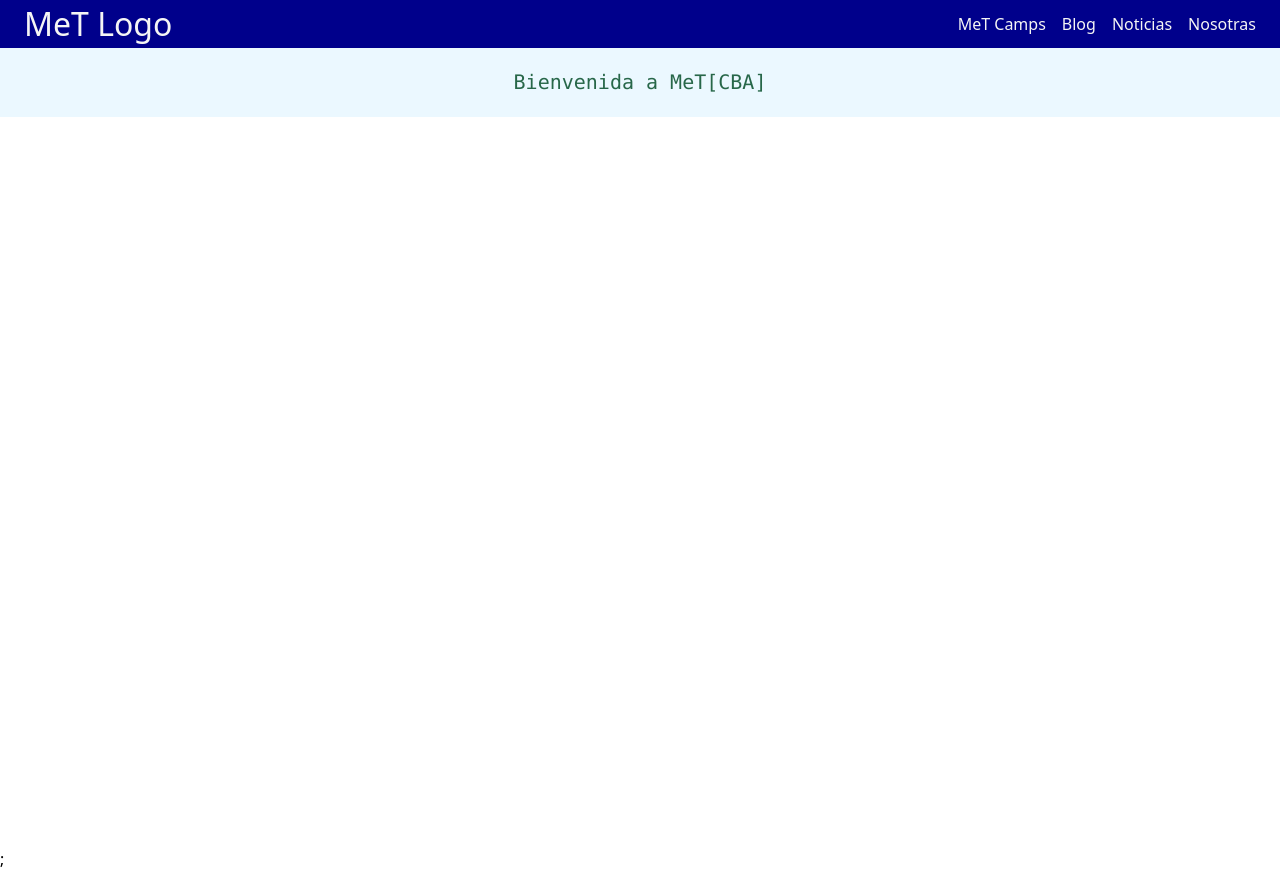
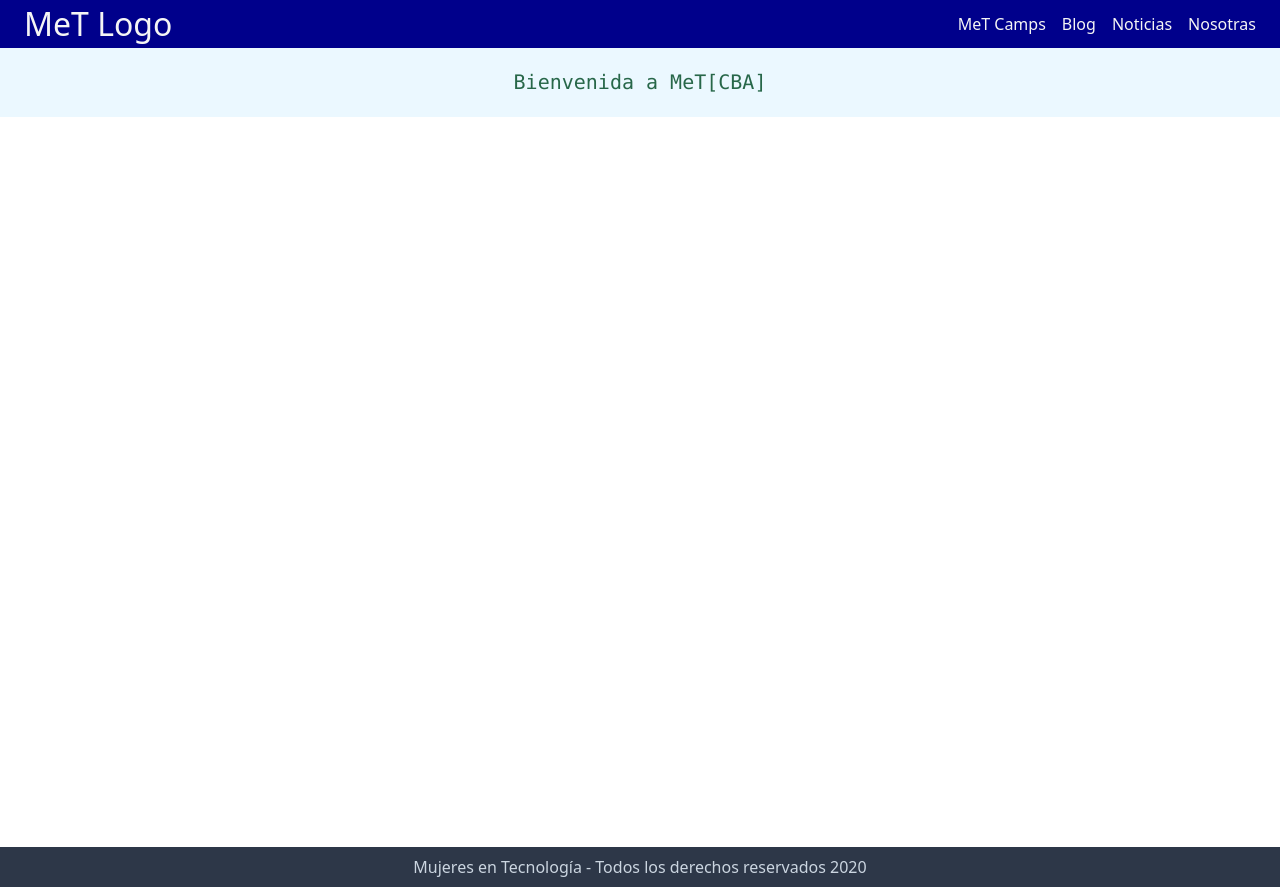
Before and after one commit to MeTSite/MeTApp, a Next.js app: page / in a window 1280 px wide. Built offline with nearby package versions, Linux system fonts and the light colour scheme.

Commit message:
Agregado componente footer

```diff
--- /dev/null
+++ b/components/Footer.js
@@ -0,0 +1,9 @@
+import React from 'react';
+
+const Footer = () => (
+  <div className="bg-gray-800 text-white p-2 text-center text-gray-400">
+    <p>Mujeres en Tecnología - Todos los derechos reservados 2020</p>
+  </div>
+);
+
+export default Footer
--- a/pages/_app.js
+++ b/pages/_app.js
@@ -1,5 +1,6 @@
 import "../components/styles.css"
 import NavBarComponent from '../components/NavBarComponent.js'
+import Footer from '../components/Footer.js';
 import React from "react";
 import App from "next/app";
 
@@ -9,7 +10,8 @@ export default class MeTSite extends App {
     return (
       <>
         <NavBarComponent />
-        <Component {...pageProps} />;
+        <Component {...pageProps} />
+        <Footer />
       </>
     )
   }
```
